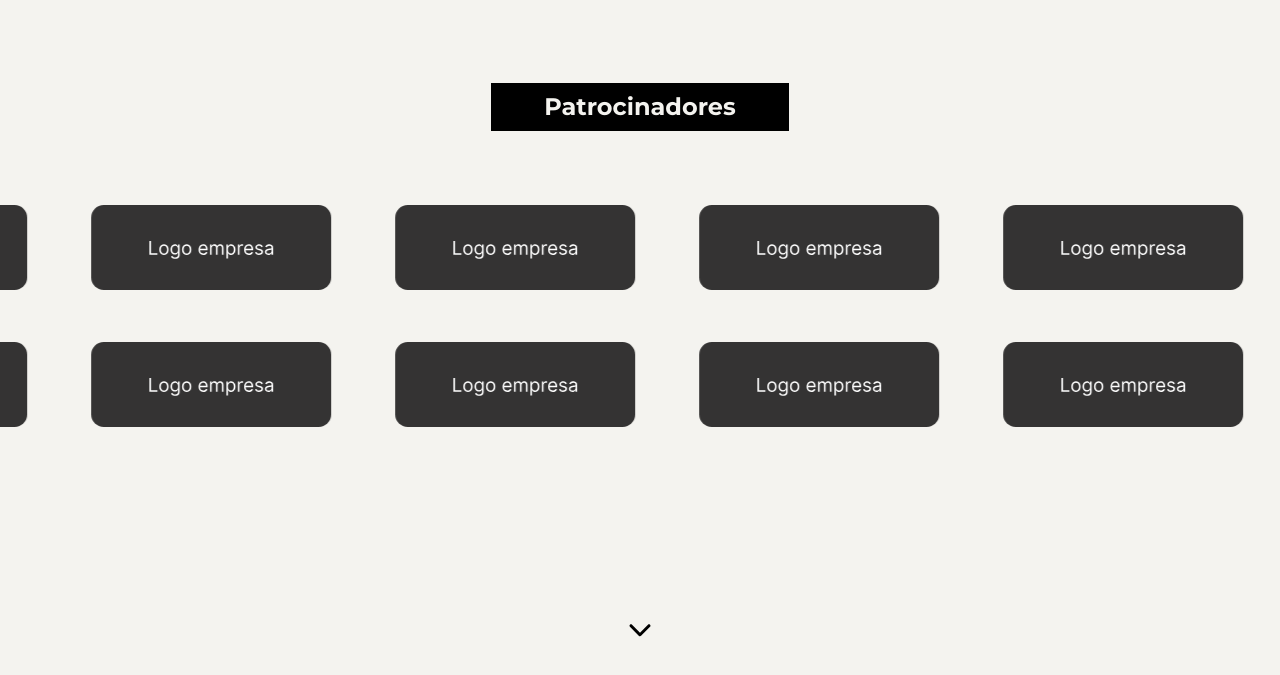
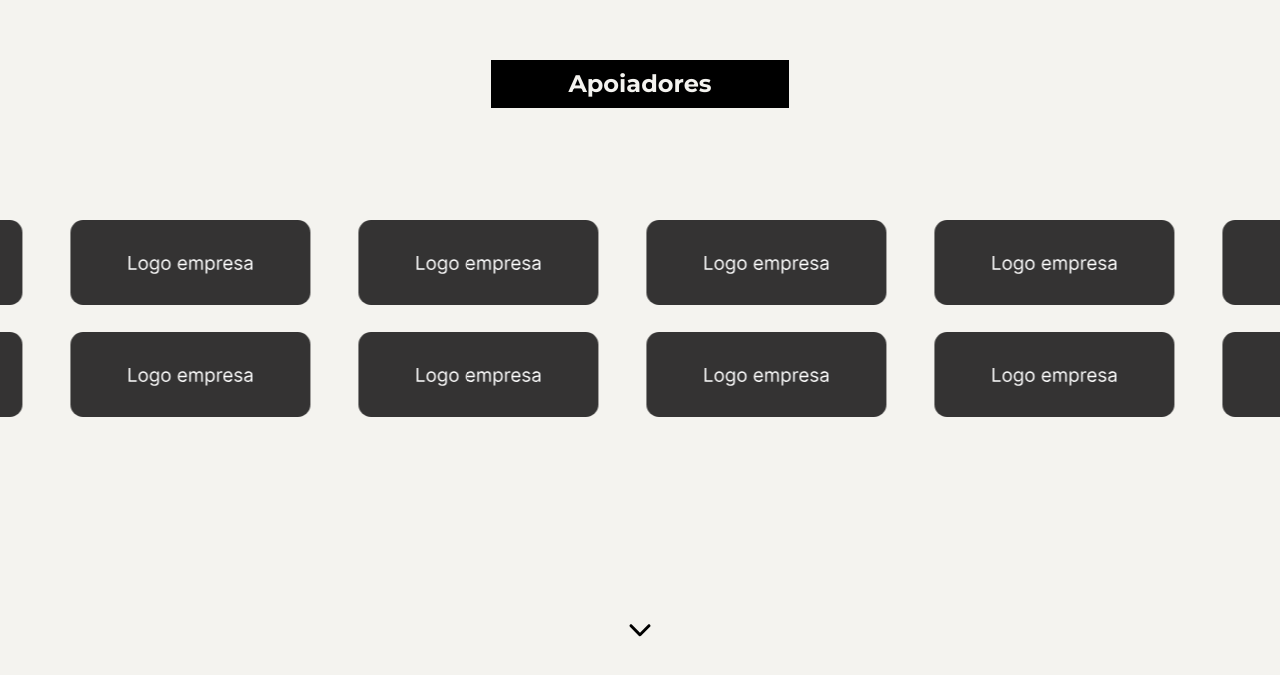
Before and after one commit to pet-ads/wecomp-new, a React (Vite) app: page / in a window 1280 px wide. Shown: the part 1804-2479 px from the top of the page. Built offline with nearby package versions, Linux system fonts and the light colour scheme.

Commit message:
feat: create hook to validate date and soon card component

```diff
--- a/src/components/sections/Highlights/index.tsx
+++ b/src/components/sections/Highlights/index.tsx
@@ -11,11 +11,14 @@ import {
 } from "./styles";
 import Slider from "../../Slider";
 import Card from "./subcomponents/Card";
+import UpcommingCard from "../../ui/SoonCard";
+import useCheckDate from "../../../hooks/references/useCheckDate";
 
 export default function Highlights() {
   const { sections } = useSectionRefs();
 
   const { eventHighlights } = useHighlightsSectionData();
+  const checkDate = useCheckDate();
 
   return (
     <HighlightsContainer>
@@ -24,9 +27,13 @@ export default function Highlights() {
         <HighlightsCardContainer>
           <Slider
             items={eventHighlights}
-            renderItem={(highlight) => (
-              <Card key={highlight.id} {...highlight} />
-            )}
+            renderItem={(highlight) =>
+              checkDate ? (
+                <Card key={highlight.id} {...highlight} />
+              ) : (
+                <UpcommingCard />
+              )
+            }
           />
         </HighlightsCardContainer>
         <ArrowButton sectionRef={sections.Locations} />
--- a/src/components/sections/Programming/index.tsx
+++ b/src/components/sections/Programming/index.tsx
@@ -11,11 +11,14 @@ import {
   ProgrammingContainer,
   ProgrammingContent,
 } from "./styles";
+import useCheckDate from "../../../hooks/references/useCheckDate";
+import UpcommingCard from "../../ui/SoonCard";
 
 export default function Programming() {
   const { sections } = useSectionRefs();
 
   const { eventProgramming } = useProgrammingSectionData();
+  const checkDate = useCheckDate();
 
   return (
     <ProgrammingContainer>
@@ -24,7 +27,9 @@ export default function Programming() {
         <ProgrammingCardContainer>
           <Slider
             items={eventProgramming}
-            renderItem={(event) => <Card key={event.id} {...event} />}
+            renderItem={(event) =>
+              checkDate ? <Card key={event.id} {...event} /> : <UpcommingCard />
+            }
           />
         </ProgrammingCardContainer>
         <ArrowButton sectionRef={sections.Marathon} />
--- a/src/components/sections/Supporters/index.tsx
+++ b/src/components/sections/Supporters/index.tsx
@@ -1,3 +1,5 @@
+import { useState } from "react";
+
 import SubTitle from "../../ui/SubTitle";
 import ArrowButton from "../../ui/ArrowButton";
 
@@ -6,14 +8,19 @@ import useFetchSupporters from "../../../hooks/fetch/useSupportersSectionData";
 
 import {
   SupporterLogo,
-  SupportesContainer,
-  SupportesContent,
-  SupportesLogoContainer,
+  SupporterSection,
+  SupporterWrapper,
+  SupporterLogoContainer,
   MarqueeContainer,
   MarqueeItem,
 } from "./styles";
 
 export default function Supporters() {
+  const [isPaused, setIsPaused] = useState({
+    firstRow: false,
+    secundRow: false,
+  });
+
   const { sections } = useSectionRefs();
   const { eventSupporters } = useFetchSupporters();
 
@@ -35,13 +42,25 @@ export default function Supporters() {
     window.open(url, "_blank");
   };
 
+  const handleDoubleClick = (className: "firstRow" | "secundRow") => {
+    setIsPaused((prev) => ({
+      ...prev,
+      [className]: !prev[className],
+    }));
+  };
+
   return (
-    <SupportesContainer>
-      <SupportesContent ref={sections.supporters}>
-        <SubTitle children="Patrocinadores" />
-        <SupportesLogoContainer>
+    <SupporterSection>
+      <SupporterWrapper ref={sections.supporters}>
+        <SubTitle children="Apoiadores" />
+        <SupporterLogoContainer>
           <MarqueeContainer>
-            <MarqueeItem>
+            <MarqueeItem
+              isPaused={isPaused.firstRow}
+              onClick={() => handleDoubleClick("firstRow")}
+              onTouchStart={() => handleDoubleClick("firstRow")}
+              onTouchEnd={() => handleDoubleClick("firstRow")}
+            >
               {supporterList.map((supporter, index) => (
                 <SupporterLogo
                   key={`${supporter.id}-${index}`}
@@ -52,7 +71,12 @@ export default function Supporters() {
                 />
               ))}
             </MarqueeItem>
-            <MarqueeItem>
+            <MarqueeItem
+              isPaused={isPaused.secundRow}
+              onClick={() => handleDoubleClick("secundRow")}
+              onTouchStart={() => handleDoubleClick("secundRow")}
+              onTouchEnd={() => handleDoubleClick("secundRow")}
+            >
               {reversedSupporterList.map((supporter, index) => (
                 <SupporterLogo
                   key={`${supporter.id}+${index}`}
@@ -64,9 +88,9 @@ export default function Supporters() {
               ))}
             </MarqueeItem>
           </MarqueeContainer>
-        </SupportesLogoContainer>
-      </SupportesContent>
+        </SupporterLogoContainer>
+      </SupporterWrapper>
       <ArrowButton sectionRef={sections.directors} />
-    </SupportesContainer>
+    </SupporterSection>
   );
 }
--- a/src/components/sections/Supporters/styles.ts
+++ b/src/components/sections/Supporters/styles.ts
@@ -6,18 +6,16 @@ import {
   SectionContent,
 } from "../../../styles/SectionContainer";
 
-export const SupportesContainer = styled(SectionContainer)`
-  background: var(--background-color);
+export const SupporterSection = styled(SectionContainer)``;
+
+export const SupporterWrapper = styled(SectionContent)`
+  min-width: 100%;
+  max-width: 100%;
 `;
 
-export const SupportesContent = styled(SectionContent)`
-  min-width: 100%;
-  max-width: 100%;
-  background: var(--background-color);
-`;
-
-export const SupportesLogoContainer = styled.div`
+export const SupporterLogoContainer = styled.div`
   display: flex;
+  align-items: center;
   justify-content: space-around;
 
   width: 100%;
@@ -32,47 +30,53 @@ export const SupportesLogoContainer = styled.div`
 `;
 
 export const SupporterLogo = styled.img<{ width?: string }>`
-  height: 100%;
-  max-width: 15rem;
-  width: ${({ width }) => width || "30%"};
+  width: ${({ width }) => width || "15rem"};
+
   object-fit: contain;
   overflow: hidden;
-  margin-left: 4rem;
-  margin-bottom: 1rem;
+
+  margin-left: 3rem;
 
   cursor: pointer;
 
   @media (max-width: 768px) {
-    width: 45%;
-  }
-
-  @media (max-width: 480px) {
-    width: 30%;
+    width: 10rem;
   }
 `;
 
 export const MarqueeContainer = styled(motion.div)`
   display: flex;
   flex-direction: column;
+  align-items: center;
+  justify-content: center;
+
+  gap: 2rem;
 
   width: 100%;
+  height: 20rem;
 
   white-space: nowrap;
   overflow: hidden;
-
-  font-size: 5rem;
-  font-weight: bold;
+  /*
+  mask-image: linear-gradient(
+    to right,
+    rgba(0, 0, 0, 0) 2%,
+    black 30%,
+    black 70%,
+    rgba(0, 0, 0, 0) 100%
+  ); */
 `;
 
-export const MarqueeItem = styled.div`
-  position: relative;
+export const MarqueeItem = styled.div<{ isPaused: boolean }>`
+  min-width: 100%;
+  max-width: 100%;
 
-  gap: 5rem;
+  gap: 2rem;
 
-  font-size: 5rem;
-  font-weight: bold;
-
-  animation: marquee 30s linear infinite;
+  /* position: relative; */
+  height: 5rem;
+  animation: ${(props) =>
+    props.isPaused ? "none" : "marquee 20s linear infinite"};
 
   &:hover {
     animation-play-state: paused;
@@ -80,10 +84,10 @@ export const MarqueeItem = styled.div`
 
   @keyframes marquee {
     0% {
-      transform: translateX(-0.53%);
+      transform: translateX(0);
     }
     100% {
-      transform: translateX(-92%);
+      transform: translateX(-100rem);
     }
   }
 `;
--- /dev/null
+++ b/src/components/ui/SoonCard/index.tsx
@@ -0,0 +1,9 @@
+import { SoonText, SoonCardContainer } from "./styles";
+
+export default function SoonCard() {
+  return (
+    <SoonCardContainer>
+      <SoonText>Em breve!</SoonText>
+    </SoonCardContainer>
+  );
+}
--- /dev/null
+++ b/src/components/ui/SoonCard/styles.ts
@@ -0,0 +1,33 @@
+import styled from "styled-components";
+
+export const SoonCardContainer = styled.div`
+  display: flex;
+  align-items: center;
+  justify-content: center;
+
+  width: 20rem;
+  height: 20rem;
+
+  background-color: var(--primary-text-color);
+  box-shadow: 0px 4px 6px rgba(0, 0, 0, 0.3);
+  border-radius: 1rem;
+
+  transition: transform 0.2s ease-in-out, box-shadow 0.2s ease-in-out;
+
+  &:hover {
+    transform: translateY(-5px);
+    box-shadow: 0px 8px 16px rgba(0, 0, 0, 0.25);
+  }
+`;
+
+export const SoonText = styled.span`
+  padding-bottom: 0.5rem;
+
+  color: var(--secondary-text-color);
+  border-bottom: 5px solid black;
+
+  font-size: 1.5rem;
+  font-weight: bold;
+  text-transform: uppercase;
+  letter-spacing: 1px;
+`;
--- /dev/null
+++ b/src/hooks/references/useCheckDate/index.tsx
@@ -0,0 +1,3 @@
+export default function useCheckDate(): boolean {
+  return new Date() >= new Date("2025-02-01");
+}
```
Also changed, not shown: 2 other files (tests, documents, lock files or other folders).
